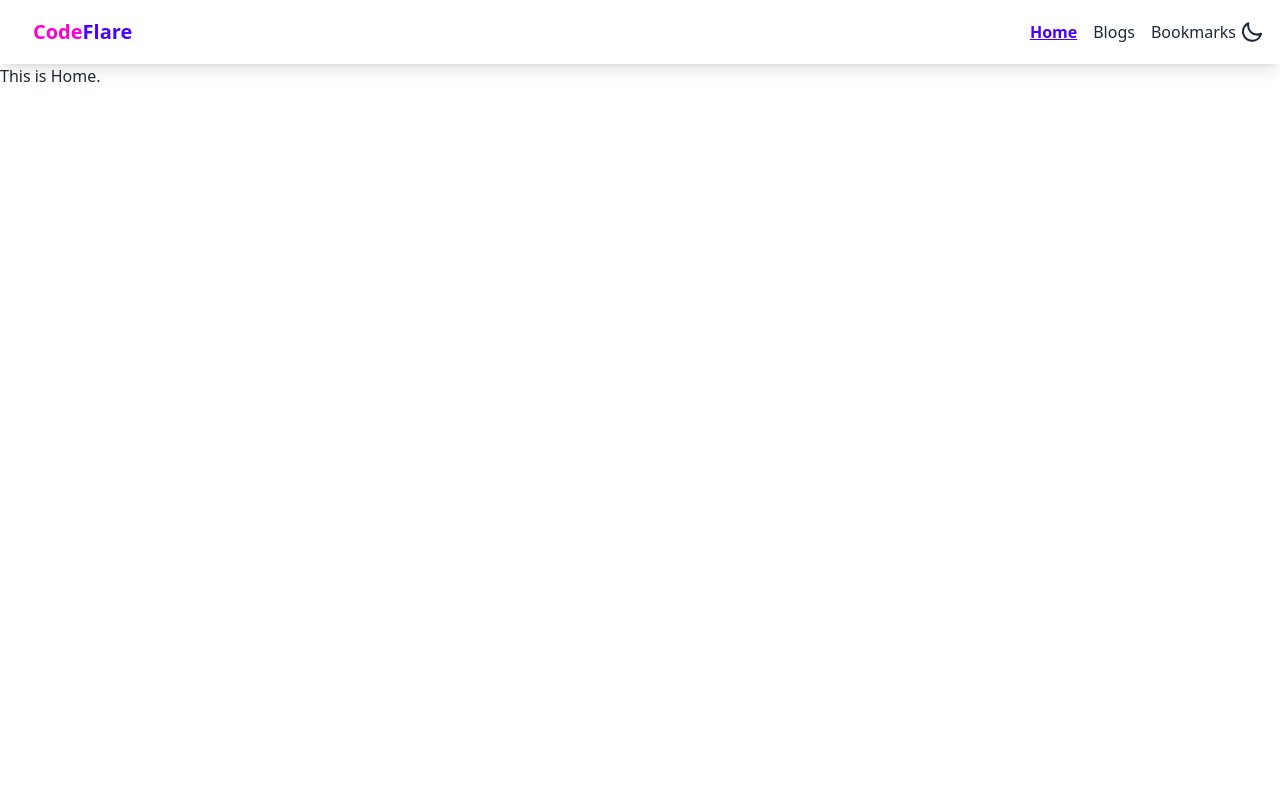
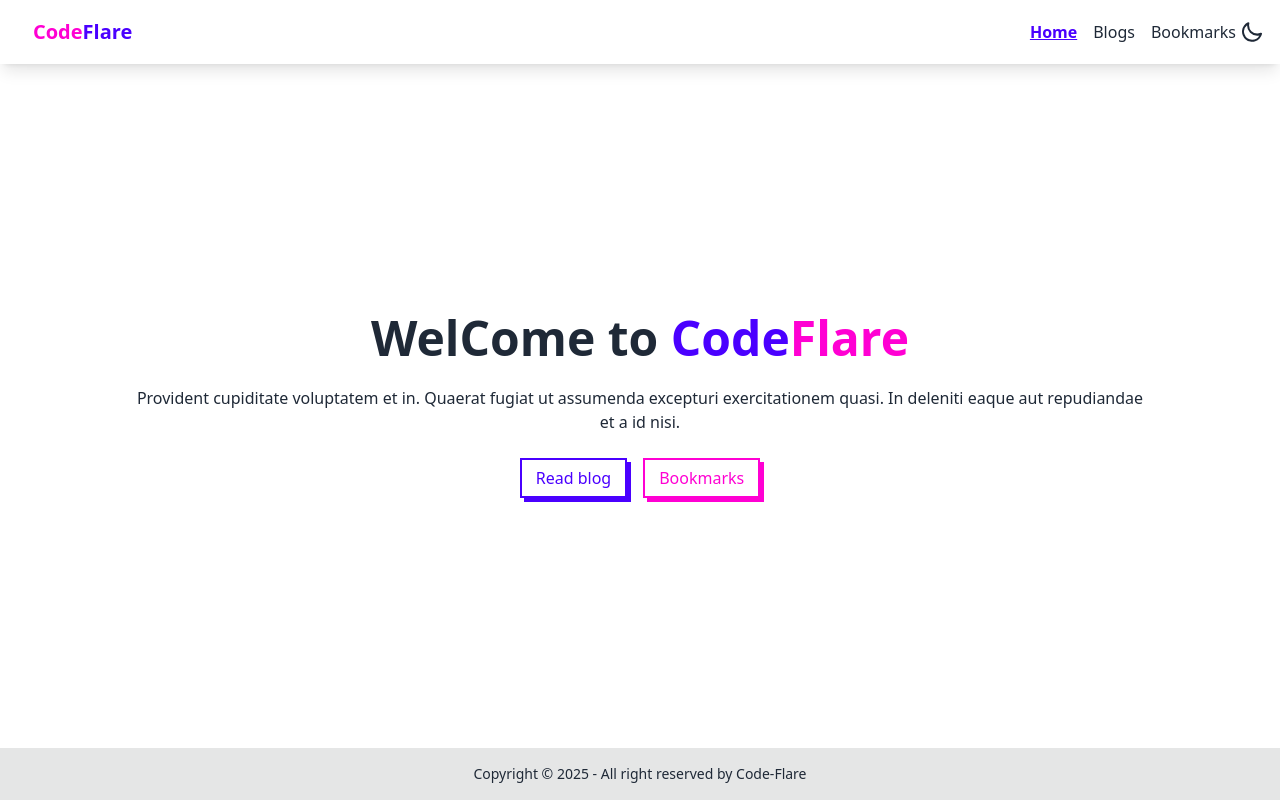
Before and after one commit to wasim475/code-flare, a React (Vite) app: page / in a window 1280 px wide. Built offline with nearby package versions, Linux system fonts and the light colour scheme.

Commit message:
added two button on hero section

```diff
--- /dev/null
+++ b/src/Pages/Home/Hero Section/Hero.jsx
@@ -0,0 +1,45 @@
+import { Link } from "react-router";
+
+const Hero = () => {
+  return (
+    <>
+      <div className="hero">
+        <div className="hero-content text-center">
+          <div className="max-w-screen-lg">
+            <h1 className="text-5xl font-bold">
+              WelCome to
+              <span className="text-primary"> Code</span>
+              <span className="text-secondary">Flare</span>
+            </h1>
+            <p className="py-6">
+              Provident cupiditate voluptatem et in. Quaerat fugiat ut assumenda
+              excepturi exercitationem quasi. In deleniti eaque aut repudiandae
+              et a id nisi.
+            </p>
+            <div className="flex gap-x-4 justify-center">
+              <Link to={"/blogs"} className="relative inline-block px-4 py-2 font-medium group">
+
+                  <span class="absolute inset-0 w-full h-full transition duration-200 ease-out transform translate-x-1 translate-y-1 bg-primary group-hover:-translate-x-0 group-hover:-translate-y-0"></span>
+                  <span class="absolute inset-0 w-full h-full bg-white border-2 border-primary group-hover:bg-primary"></span>
+                  <span class="relative text-primary group-hover:text-white">
+                    Read blog
+                  </span>
+
+              </Link>
+
+              <Link to={"/bookmark"} className="relative inline-block px-4 py-2 font-medium group">
+              <span class="absolute inset-0 w-full h-full transition duration-200 ease-out transform translate-x-1 translate-y-1 bg-secondary group-hover:-translate-x-0 group-hover:-translate-y-0"></span>
+                  <span class="absolute inset-0 w-full h-full bg-white border-2 border-secondary group-hover:bg-secondary"></span>
+                  <span class="relative text-secondary group-hover:text-white">
+                    Bookmarks
+                  </span>
+              </Link>
+            </div>
+          </div>
+        </div>
+      </div>
+    </>
+  );
+};
+
+export default Hero;
--- a/src/Pages/Home/Home.jsx
+++ /dev/null
@@ -1,11 +0,0 @@
-
-
-const Home = () => {
-  return (
-    <div>
-      <h1>This is Home.</h1>
-    </div>
-  )
-}
-
-export default Home
--- /dev/null
+++ b/src/Pages/Home/Home/Home.jsx
@@ -0,0 +1,12 @@
+import Hero from '../Hero Section/Hero'
+
+
+const Home = () => {
+  return (
+    <div className='flex items-center justify-center min-h-[calc(100vh-116px)]'>
+      <Hero/>
+    </div>
+  )
+}
+
+export default Home
--- /dev/null
+++ b/src/Pages/SharedPages/Footer/Footer.jsx
@@ -0,0 +1,17 @@
+import React from "react";
+
+const Footer = () => {
+  return (
+    <>
+      <footer className="footer footer-center bg-base-300 text-base-content p-4">
+        <aside>
+          <p>
+            Copyright © {new Date().getFullYear()} - All right reserved by Code-Flare
+          </p>
+        </aside>
+      </footer>
+    </>
+  );
+};
+
+export default Footer;
--- a/src/RootLayout/RootLayout.jsx
+++ b/src/RootLayout/RootLayout.jsx
@@ -1,5 +1,6 @@
 import { Outlet } from 'react-router'
 import Navbar from '../Pages/SharedPages/Navbar/Navbar'
+import Footer from '../Pages/SharedPages/Footer/Footer'
 
 const RootLayout = () => {
   return (
@@ -7,7 +8,10 @@
       <div className='h-16'>
         <Navbar/>
       </div>
+      <div className='min-h-[calc(100vh-116px)]'> {/*navbar ebong footer er height total height 116px*/}
         <Outlet/>
+      </div>
+        <Footer/>
     </div>
   )
 }
--- a/src/Router/MainRouter.jsx
+++ b/src/Router/MainRouter.jsx
@@ -2,7 +2,7 @@
 import BookMark from "../Pages/BookMark/BookMark";
 import Blogs from "../Pages/Blogs/Blogs";
 import RootLayout from "../RootLayout/RootLayout";
-import Home from '../Pages/Home/Home';
+import Home from '../Pages/Home/Home/Home';
 
 const MainRouter = () => {
   return (
```
